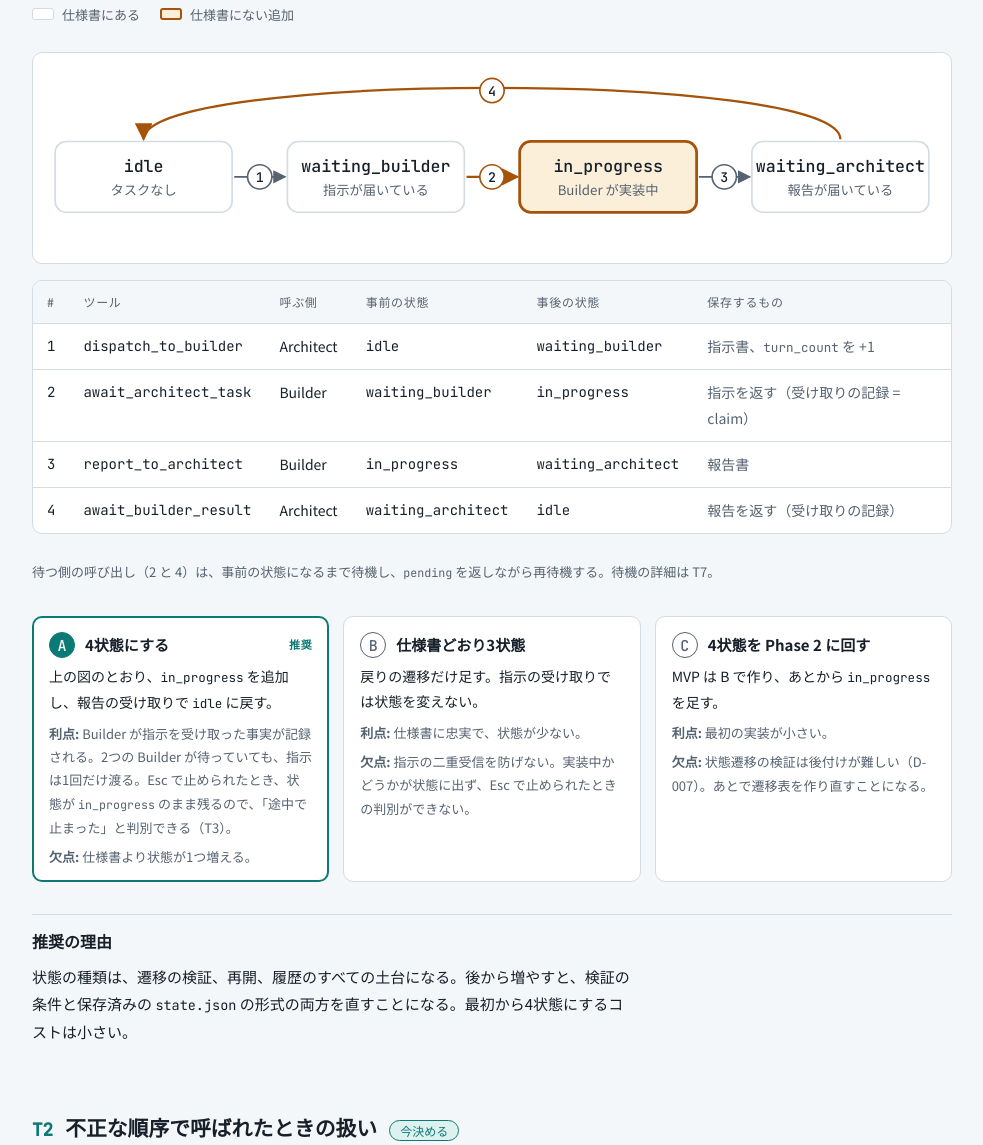
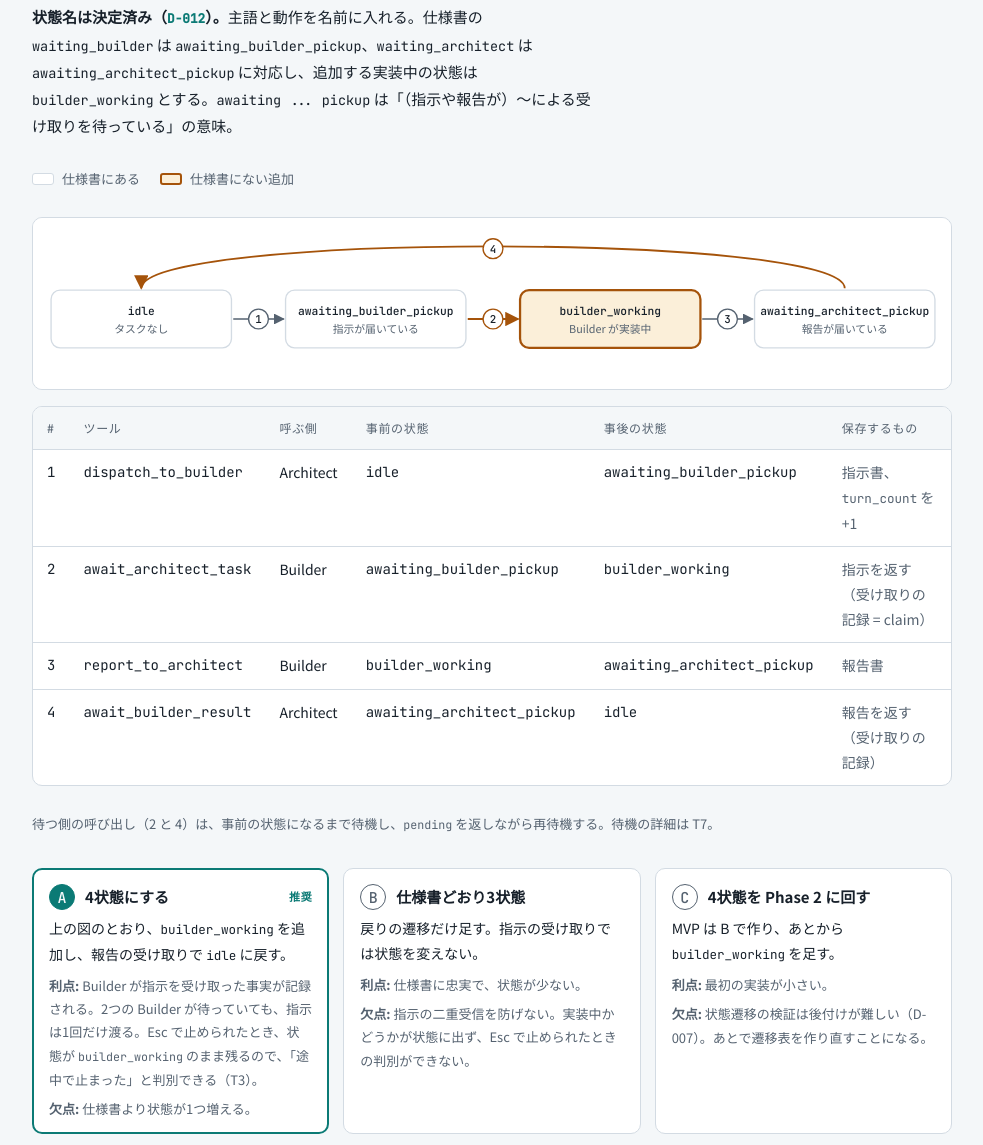
Before and after one commit to okkunaki/cc-session-bridge, a website: page docs/state-design.html in a window 1280 px wide. Shown: the part 1385-2530 px from the top of the page, without its empty margins (148-1131 px from the left). Drawn offline with Linux system fonts and the light colour scheme.

Commit message:
docs: rename states to subject-plus-action names (D-012)
Use idle / awaiting_builder_pickup / builder_working / awaiting_architect_pickup instead of the spec's waiting_* names, and update the state design draft to match.

Co-Authored-By: Claude Sonnet 5.5 <noreply@anthropic.com>

```diff
--- a/docs/state-design.html
+++ b/docs/state-design.html
@@ -103,11 +103,11 @@
   .why p { max-width: 72ch; }
 
   .diagram { overflow-x: auto; background: var(--surface); border: 1px solid var(--line); border-radius: 10px; }
-  .diagram svg { display: block; min-width: 700px; width: 100%; height: auto; }
+  .diagram svg { display: block; min-width: 920px; width: 100%; height: auto; }
   svg text { font-family: var(--font-body); }
   .st { fill: var(--surface); stroke: var(--line); stroke-width: 1.5; }
   .st.add { stroke: var(--warn); stroke-width: 2.5; fill: var(--warn-soft); }
-  .name { font-family: var(--font-mono); font-size: 15px; font-weight: 500; fill: var(--fg); text-anchor: middle; }
+  .name { font-family: var(--font-mono); font-size: 12.5px; font-weight: 500; fill: var(--fg); text-anchor: middle; }
   .sub { font-size: 12px; fill: var(--muted); text-anchor: middle; }
   .arrow { stroke: var(--muted); stroke-width: 1.5; fill: none; marker-end: url(#ah); }
   .arrow.add { stroke: var(--warn); stroke-width: 2; marker-end: url(#aw); }
@@ -142,7 +142,7 @@
       <table>
         <thead><tr><th>論点</th><th>決める内容</th><th>推奨</th><th>状態</th></tr></thead>
         <tbody>
-          <tr><td class="k"><a href="#t1">T1</a></td><td>状態の種類と遷移</td><td>A: 4状態（<span class="mono">in_progress</span> と <span class="mono">idle</span> への戻りを追加）</td><td><span class="chip now">今決める</span></td></tr>
+          <tr><td class="k"><a href="#t1">T1</a></td><td>状態の種類と遷移</td><td>A: 4状態（<span class="mono">builder_working</span> と <span class="mono">idle</span> への戻りを追加）</td><td><span class="chip now">今決める</span></td></tr>
           <tr><td class="k"><a href="#t2">T2</a></td><td>不正な順序で呼ばれたときの扱い</td><td>A: エラーを返し、現在の状態と次の手を伝える</td><td><span class="chip now">今決める</span></td></tr>
           <tr><td class="k"><a href="#t3">T3</a></td><td>実装中に Esc で止められたときの復帰</td><td>A: 再開できる設計。中止操作は Phase 2</td><td><span class="chip now">今決める</span></td></tr>
           <tr><td class="k"><a href="#t4">T4</a></td><td><span class="mono">channel_id</span> とディレクトリ構成</td><td>C: ツール引数で指定。省略時は <span class="mono">default</span></td><td><span class="chip now">今決める</span></td></tr>
@@ -171,48 +171,49 @@
     <div class="ask">
       <h3>決める点</h3>
       <ul>
-        <li>仕様書の3状態に <span class="mono">in_progress</span> を足すか。</li>
+        <li>仕様書の3状態に <span class="mono">builder_working</span> を足すか。</li>
         <li>報告を受け取ったあと、<span class="mono">idle</span> に戻すか。</li>
       </ul>
     </div>
 
     <p>仕様書の状態は <span class="mono">idle</span>、<span class="mono">waiting_builder</span>、<span class="mono">waiting_architect</span> の3つで、戻りの遷移は書かれていない。次の図は、4状態にした場合の遷移で、仕様書にない追加分を黄色で示している。</p>
+    <p><b>状態名は決定済み（<span class="id">D-012</span>）。</b>主語と動作を名前に入れる。仕様書の <span class="mono">waiting_builder</span> は <span class="mono">awaiting_builder_pickup</span>、<span class="mono">waiting_architect</span> は <span class="mono">awaiting_architect_pickup</span> に対応し、追加する実装中の状態は <span class="mono">builder_working</span> とする。<span class="mono">awaiting ... pickup</span> は「（指示や報告が）〜による受け取りを待っている」の意味。</p>
 
     <ul class="legend">
       <li><span class="sw"></span>仕様書にある</li>
       <li><span class="sw add"></span>仕様書にない追加</li>
     </ul>
     <div class="diagram">
-      <svg viewBox="0 0 830 190" role="img" aria-label="idle から waiting_builder、in_progress、waiting_architect を経て idle に戻る4状態の遷移図">
+      <svg viewBox="0 0 1020 190" role="img" aria-label="idle から awaiting_builder_pickup、builder_working、awaiting_architect_pickup を経て idle に戻る4状態の遷移図">
         <defs>
           <marker id="ah" viewBox="0 0 10 10" refX="9" refY="5" markerWidth="8" markerHeight="8" orient="auto-start-reverse"><path d="M0 0 L10 5 L0 10 z" fill="var(--muted)"/></marker>
           <marker id="aw" viewBox="0 0 10 10" refX="9" refY="5" markerWidth="8" markerHeight="8" orient="auto-start-reverse"><path d="M0 0 L10 5 L0 10 z" fill="var(--warn)"/></marker>
         </defs>
 
-        <rect class="st" x="20" y="80" width="160" height="64" rx="10"/>
-        <text class="name" x="100" y="108">idle</text>
-        <text class="sub" x="100" y="128">タスクなし</text>
+        <rect class="st" x="20" y="80" width="200" height="64" rx="10"/>
+        <text class="name" x="120" y="108">idle</text>
+        <text class="sub" x="120" y="128">タスクなし</text>
 
-        <rect class="st" x="230" y="80" width="160" height="64" rx="10"/>
-        <text class="name" x="310" y="108">waiting_builder</text>
-        <text class="sub" x="310" y="128">指示が届いている</text>
+        <rect class="st" x="280" y="80" width="200" height="64" rx="10"/>
+        <text class="name" x="380" y="108">awaiting_builder_pickup</text>
+        <text class="sub" x="380" y="128">指示が届いている</text>
 
-        <rect class="st add" x="440" y="80" width="160" height="64" rx="10"/>
-        <text class="name" x="520" y="108">in_progress</text>
-        <text class="sub" x="520" y="128">Builder が実装中</text>
+        <rect class="st add" x="540" y="80" width="200" height="64" rx="10"/>
+        <text class="name" x="640" y="108">builder_working</text>
+        <text class="sub" x="640" y="128">Builder が実装中</text>
 
-        <rect class="st" x="650" y="80" width="160" height="64" rx="10"/>
-        <text class="name" x="730" y="108">waiting_architect</text>
-        <text class="sub" x="730" y="128">報告が届いている</text>
+        <rect class="st" x="800" y="80" width="200" height="64" rx="10"/>
+        <text class="name" x="900" y="108">awaiting_architect_pickup</text>
+        <text class="sub" x="900" y="128">報告が届いている</text>
 
-        <path class="arrow" d="M182 112 H228"/>
-        <circle class="num" cx="205" cy="112" r="11"/><text class="numt" x="205" y="112">1</text>
-        <path class="arrow add" d="M392 112 H438"/>
-        <circle class="num add" cx="415" cy="112" r="11"/><text class="numt" x="415" y="112">2</text>
-        <path class="arrow" d="M602 112 H648"/>
-        <circle class="num" cx="625" cy="112" r="11"/><text class="numt" x="625" y="112">3</text>
-        <path class="arrow add" d="M730 78 C730 16 100 16 100 78"/>
-        <circle class="num add" cx="415" cy="34" r="11"/><text class="numt" x="415" y="34">4</text>
+        <path class="arrow" d="M222 112 H278"/>
+        <circle class="num" cx="250" cy="112" r="11"/><text class="numt" x="250" y="112">1</text>
+        <path class="arrow add" d="M482 112 H538"/>
+        <circle class="num add" cx="510" cy="112" r="11"/><text class="numt" x="510" y="112">2</text>
+        <path class="arrow" d="M742 112 H798"/>
+        <circle class="num" cx="770" cy="112" r="11"/><text class="numt" x="770" y="112">3</text>
+        <path class="arrow add" d="M900 78 C900 16 120 16 120 78"/>
+        <circle class="num add" cx="510" cy="34" r="11"/><text class="numt" x="510" y="34">4</text>
       </svg>
     </div>
 
@@ -220,10 +221,10 @@
       <table>
         <thead><tr><th>#</th><th>ツール</th><th>呼ぶ側</th><th>事前の状態</th><th>事後の状態</th><th>保存するもの</th></tr></thead>
         <tbody>
-          <tr><td class="k">1</td><td class="k">dispatch_to_builder</td><td>Architect</td><td class="k">idle</td><td class="k">waiting_builder</td><td class="muted">指示書、<span class="mono">turn_count</span> を +1</td></tr>
-          <tr><td class="k">2</td><td class="k">await_architect_task</td><td>Builder</td><td class="k">waiting_builder</td><td class="k">in_progress</td><td class="muted">指示を返す（受け取りの記録 = claim）</td></tr>
-          <tr><td class="k">3</td><td class="k">report_to_architect</td><td>Builder</td><td class="k">in_progress</td><td class="k">waiting_architect</td><td class="muted">報告書</td></tr>
-          <tr><td class="k">4</td><td class="k">await_builder_result</td><td>Architect</td><td class="k">waiting_architect</td><td class="k">idle</td><td class="muted">報告を返す（受け取りの記録）</td></tr>
+          <tr><td class="k">1</td><td class="k">dispatch_to_builder</td><td>Architect</td><td class="k">idle</td><td class="k">awaiting_builder_pickup</td><td class="muted">指示書、<span class="mono">turn_count</span> を +1</td></tr>
+          <tr><td class="k">2</td><td class="k">await_architect_task</td><td>Builder</td><td class="k">awaiting_builder_pickup</td><td class="k">builder_working</td><td class="muted">指示を返す（受け取りの記録 = claim）</td></tr>
+          <tr><td class="k">3</td><td class="k">report_to_architect</td><td>Builder</td><td class="k">builder_working</td><td class="k">awaiting_architect_pickup</td><td class="muted">報告書</td></tr>
+          <tr><td class="k">4</td><td class="k">await_builder_result</td><td>Architect</td><td class="k">awaiting_architect_pickup</td><td class="k">idle</td><td class="muted">報告を返す（受け取りの記録）</td></tr>
         </tbody>
       </table>
     </div>
@@ -232,8 +233,8 @@
     <div class="opts">
       <div class="opt rec">
         <div class="head"><span class="letter">A</span><span class="title">4状態にする</span><span class="badge">推奨</span></div>
-        <p>上の図のとおり、<span class="mono">in_progress</span> を追加し、報告の受け取りで <span class="mono">idle</span> に戻す。</p>
-        <p class="pro">Builder が指示を受け取った事実が記録される。2つの Builder が待っていても、指示は1回だけ渡る。Esc で止められたとき、状態が <span class="mono">in_progress</span> のまま残るので、「途中で止まった」と判別できる（T3）。</p>
+        <p>上の図のとおり、<span class="mono">builder_working</span> を追加し、報告の受け取りで <span class="mono">idle</span> に戻す。</p>
+        <p class="pro">Builder が指示を受け取った事実が記録される。2つの Builder が待っていても、指示は1回だけ渡る。Esc で止められたとき、状態が <span class="mono">builder_working</span> のまま残るので、「途中で止まった」と判別できる（T3）。</p>
         <p class="con">仕様書より状態が1つ増える。</p>
       </div>
       <div class="opt">
@@ -244,7 +245,7 @@
       </div>
       <div class="opt">
         <div class="head"><span class="letter">C</span><span class="title">4状態を Phase 2 に回す</span></div>
-        <p>MVP は B で作り、あとから <span class="mono">in_progress</span> を足す。</p>
+        <p>MVP は B で作り、あとから <span class="mono">builder_working</span> を足す。</p>
         <p class="pro">最初の実装が小さい。</p>
         <p class="con">状態遷移の検証は後付けが難しい（D-007）。あとで遷移表を作り直すことになる。</p>
       </div>
@@ -293,7 +294,7 @@
 <pre>{
   "status": "error",
   "code": "invalid_state",
-  "current_state": "in_progress",
+  "current_state": "builder_working",
   "message": "Builder が実装中のため、新しい指示は送れません。",
   "hint": "await_builder_result で報告を待つか、人間に確認してください。"
 }</pre>
@@ -316,12 +317,12 @@
       </ul>
     </div>
 
-    <p>このとき、状態は <span class="mono">in_progress</span> のまま残る。Architect は <span class="mono">await_builder_result</span> で待ち続ける。サーバーは、Builder が止まったことを知る手段がない。T1 の A なら、この状況を「<span class="mono">in_progress</span> のまま動いていない」として扱える。</p>
+    <p>このとき、状態は <span class="mono">builder_working</span> のまま残る。Architect は <span class="mono">await_builder_result</span> で待ち続ける。サーバーは、Builder が止まったことを知る手段がない。T1 の A なら、この状況を「<span class="mono">builder_working</span> のまま動いていない」として扱える。</p>
 
     <div class="opts">
       <div class="opt rec">
         <div class="head"><span class="letter">A</span><span class="title">再開できるようにする</span><span class="badge">推奨</span></div>
-        <p>状態は <span class="mono">in_progress</span> のまま残す。人間が Builder に「続けて」と伝え、Builder が <span class="mono">await_architect_task</span> を呼ぶと、同じ指示が再度返る（<span class="mono">status: "resumed"</span>）。中止の操作は Phase 2 で作る。</p>
+        <p>状態は <span class="mono">builder_working</span> のまま残す。人間が Builder に「続けて」と伝え、Builder が <span class="mono">await_architect_task</span> を呼ぶと、同じ指示が再度返る（<span class="mono">status: "resumed"</span>）。中止の操作は Phase 2 で作る。</p>
         <p class="pro">MVP の実装が小さい。Esc のあとに、作業を続ける通常の流れが成立する。</p>
         <p class="con">作業をやめたいときは、<span class="mono">state.json</span> を手で編集する必要がある。</p>
       </div>
@@ -333,7 +334,7 @@
       </div>
       <div class="opt">
         <div class="head"><span class="letter">C</span><span class="title">一定時間で自動的に中止する</span></div>
-        <p><span class="mono">in_progress</span> が一定時間更新されなければ、自動で中止扱いにする。</p>
+        <p><span class="mono">builder_working</span> が一定時間更新されなければ、自動で中止扱いにする。</p>
         <p class="pro">人間が何もしなくても復帰する。</p>
         <p class="con">長い実装が、正当な作業中に中止される。実装中は更新が出ないので、時間の基準を決められない。</p>
       </div>
@@ -343,7 +344,7 @@
       <div class="ask">
         <h3>Esc で止められる場所による違い</h3>
         <ul>
-          <li><b>Builder が実装中</b>: 本論点。状態は <span class="mono">in_progress</span> のまま残る。</li>
+          <li><b>Builder が実装中</b>: 本論点。状態は <span class="mono">builder_working</span> のまま残る。</li>
           <li><b>Architect が待機中</b>: 状態は影響を受けない。あとで Builder の報告が届き、Architect が <span class="mono">await_builder_result</span> を呼べば受け取れる。</li>
           <li><b>Builder が待機中</b>（<span class="mono">idle</span> のまま）: 待機が中断されるだけで、状態は変わらない。</li>
         </ul>
@@ -576,9 +577,9 @@
   "current": null,
   "updated_at": "2026-11-22T00:00:00.000Z"
 }</pre>
-      <pre>// status が in_progress のとき
+      <pre>// status が builder_working のとき
 {
-  "status": "in_progress",
+  "status": "builder_working",
   "revision": 6,
   "turn_count": 3,
   "current": {
```
Also changed, not shown: docs/decisions.md (+19 -0 lines).
